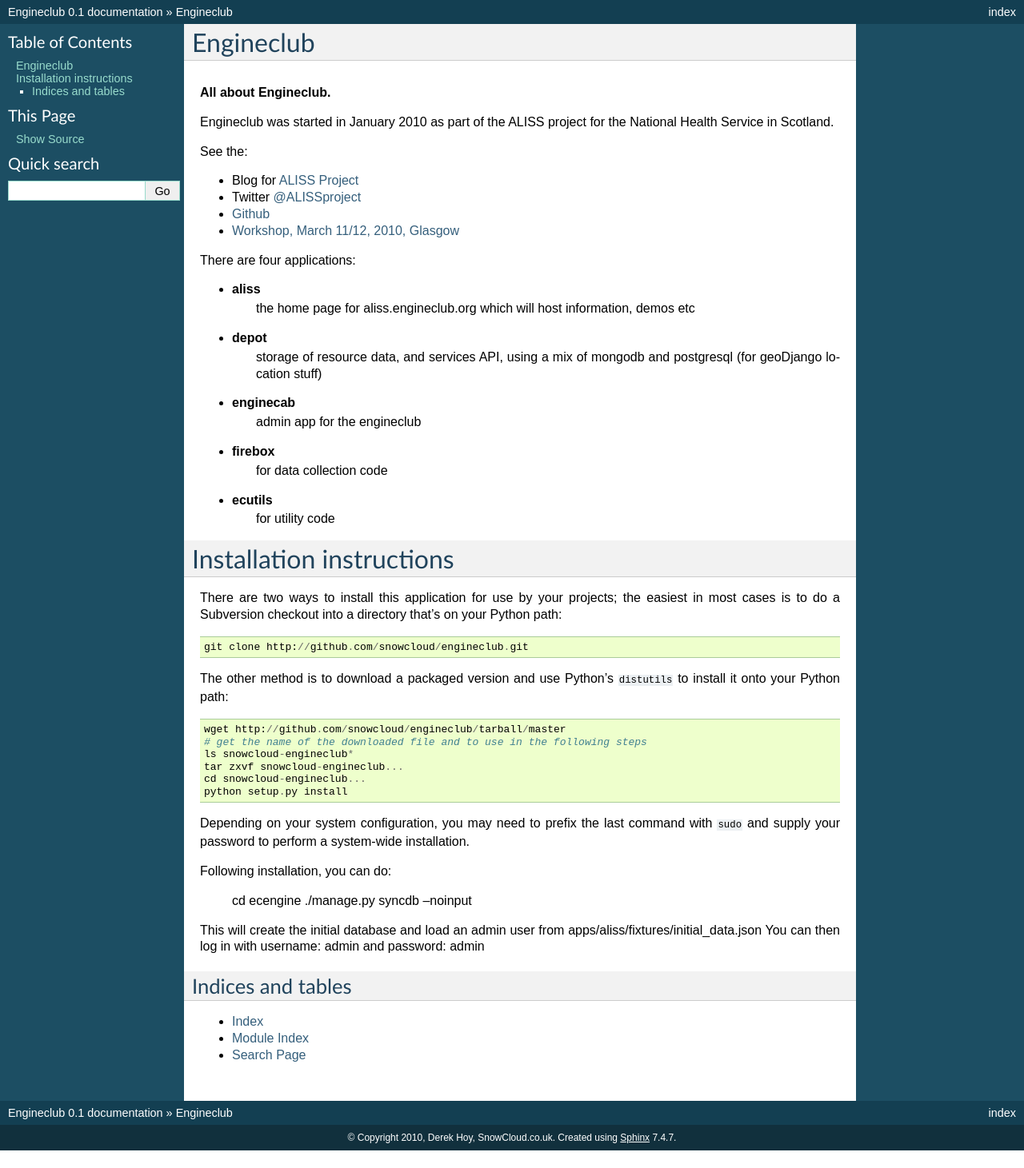
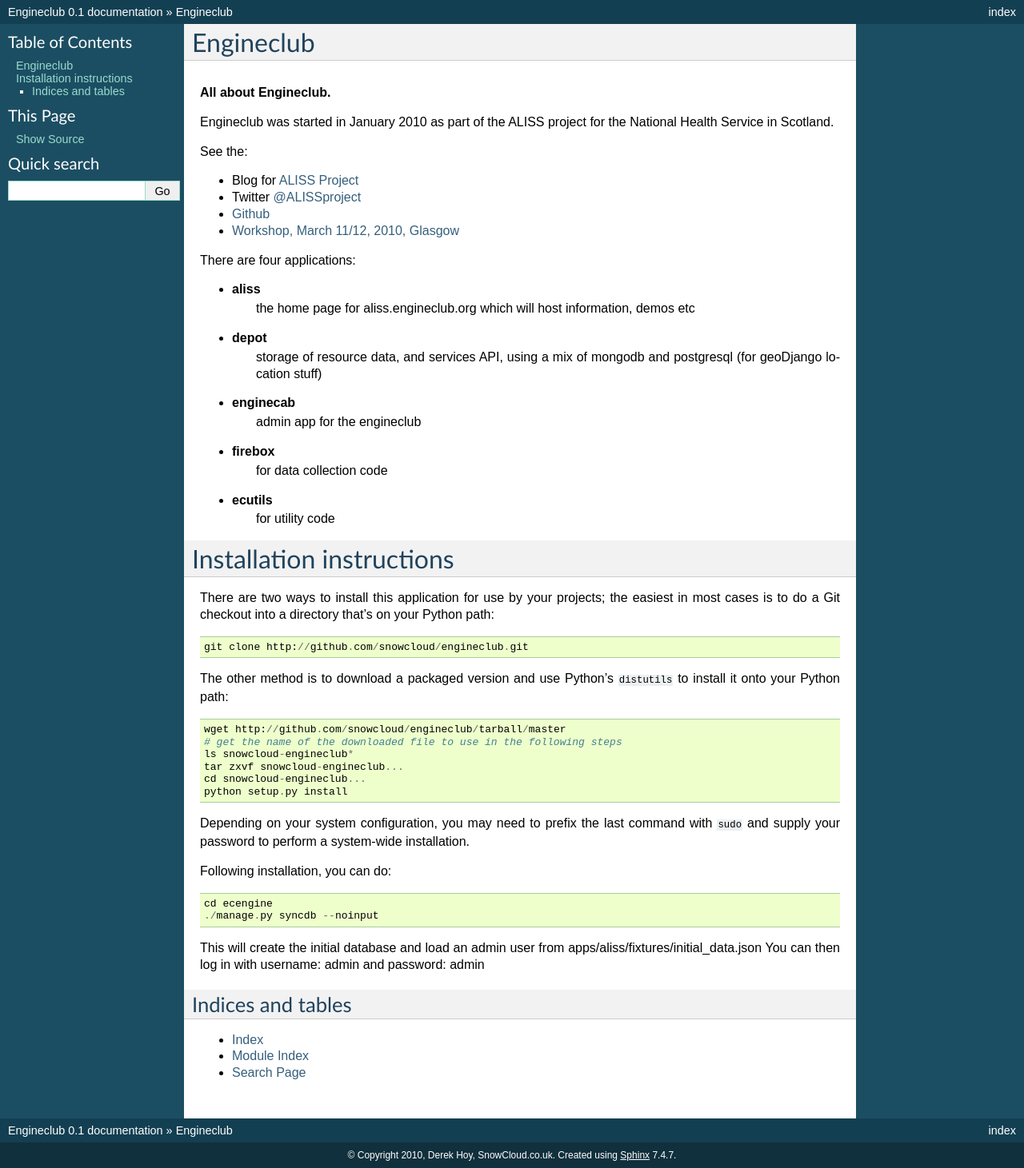
Before and after one commit to snowcloud/engineclub, a Sphinx documentation site: the page built from docs/index.txt, in a window 1280 px wide. Shown: the whole page at 80% size. Built offline with Sphinx 7.4.7, drawn with Linux system fonts in a browser that asks for light colours; before the commit the page ends 1439 px from its top, so only the background shows below that.

Commit message:
corrected docs/index error

```diff
--- a/docs/index.txt
+++ b/docs/index.txt
@@ -45,7 +45,7 @@ Installation instructions
 =========================
 
 There are two ways to install this application for use by your
-projects; the easiest in most cases is to do a Subversion checkout
+projects; the easiest in most cases is to do a Git checkout
 into a directory that's on your Python path::
 
     git clone http://github.com/snowcloud/engineclub.git
@@ -54,7 +54,7 @@ The other method is to download a packaged version and use Python's
 ``distutils`` to install it onto your Python path::
 
     wget http://github.com/snowcloud/engineclub/tarball/master
-    # get the name of the downloaded file and to use in the following steps
+    # get the name of the downloaded file to use in the following steps
     ls snowcloud-engineclub*
     tar zxvf snowcloud-engineclub...
     cd snowcloud-engineclub...
@@ -64,7 +64,7 @@ Depending on your system configuration, you may need to prefix the
 last command with ``sudo`` and supply your password to perform a
 system-wide installation.
 
-Following installation, you can do:
+Following installation, you can do::
 
     cd ecengine
     ./manage.py syncdb --noinput
```
